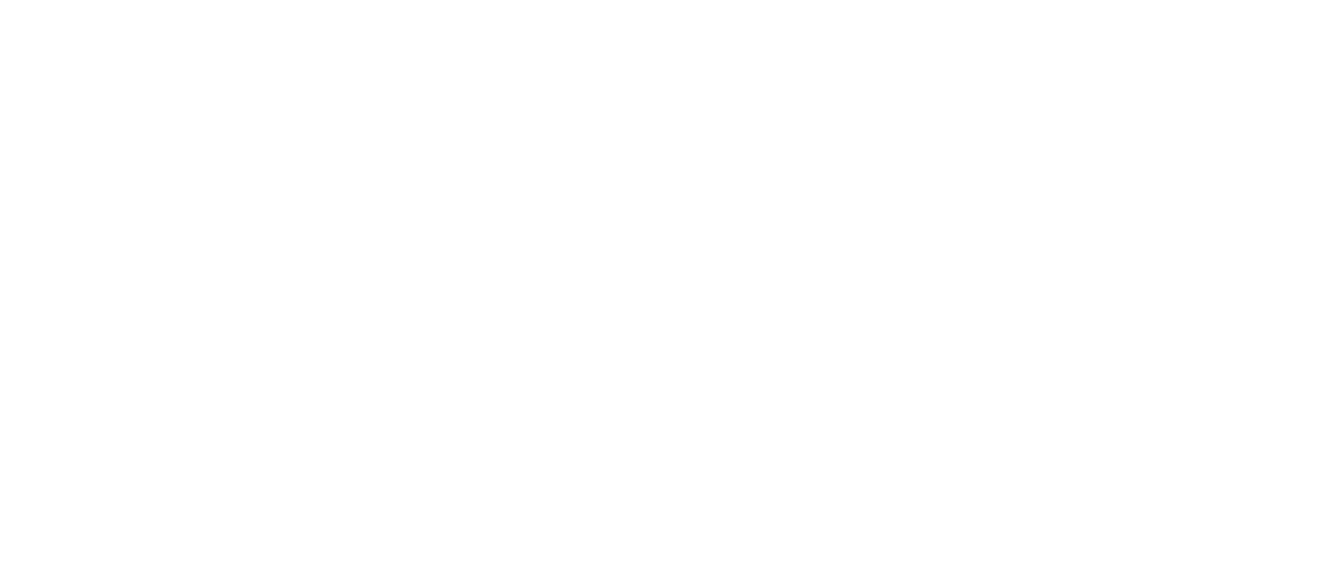
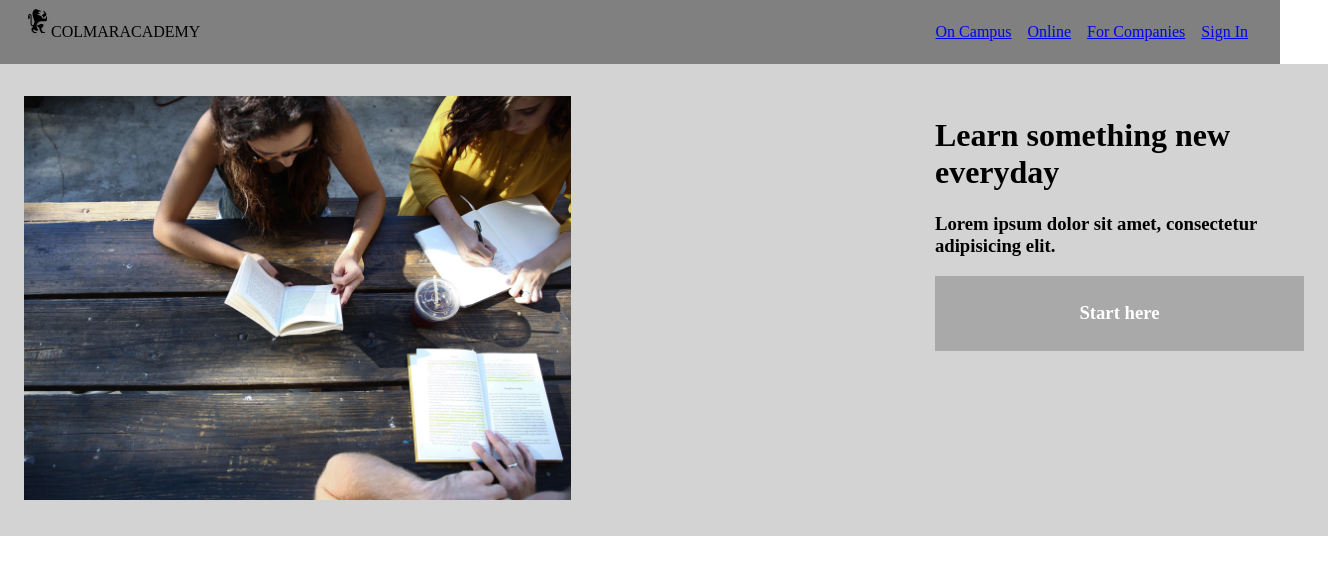
Before and after one commit to seanrhee/capstone, a plain HTML site: page index.html in a window 1280 px wide. Shown: the whole page, 1328 px wide, since content can reach past the window. Drawn offline with Linux system fonts and the light colour scheme.

Commit message:
Start navbar and jumbo

```diff
--- a/index.html
+++ b/index.html
@@ -3,10 +3,47 @@
   <head>
     <meta charset="utf-8">
     <title>Colmar Academy</title>
-    <link rel="stylesheet" href="/css/reset.css">
-    <link rel="stylesheet" href="/css/style.css">
+    <!-- <link rel="stylesheet" href="./resources/css/reset.css"> -->
+    <link rel="stylesheet" href="./resources/css/style.css">
   </head>
   <body>
+    <!-- nav start -->
+    <div class="header">
+      <div class="logo">
+        <img src="./resources/img/ic-logo.svg" alt="" id="icon">
+        <p>COLMARACADEMY</p>
+      </div>
+      <div class="menu">
+        <nav>
+          <img src="" alt=""><a href="#">On Campus</a>
+          <img src="" alt=""><a href="#">Online</a>
+          <img src="" alt=""><a href="#">For Companies</a>
+          <img src="" alt=""><a href="#">Sign In</a>
+        </nav>
+      </div>
+    </div>
+    <!-- nav end -->
+
+    <!-- pagecontent start -->
+    <div class="content">
+
+      <!-- jumbotron start -->
+      <div class="jumbotron">
+        <div class="logoimg">
+          <img src="./resources/img/banner.jpg" alt="" id="banner">
+        </div>
+        <div class="jumboinfo">
+          <h1>Learn something new everyday</h1>
+          <h3>Lorem ipsum dolor sit amet, consectetur adipisicing elit.</h3>
+          <div class="jumbobtn">
+            <h3>Start here</h3>
+          </div>
+        </div>
+
+      </div>
+      <!-- jumbotron end -->
+
+    </div>
 
   </body>
 </html>
--- /dev/null
+++ b/resources/css/style.css
@@ -0,0 +1,63 @@
+body {
+ margin: 0;
+}
+
+/*nav start*/
+.header{
+  width: 100%;
+  height: 64px;
+  box-sizing: border-box;
+  display: flex;
+  justify-content: space-between;
+  align-items: center;
+  position: fixed;
+  padding-left: 24px;
+  padding-right: 24px;
+  background-color: gray;
+}
+
+.logo{
+  display: flex;
+  align-items: flex-start;
+}
+
+#icon{
+  height: 32px;
+}
+
+nav{
+  display: flex;
+  justify-content: space-between;
+}
+
+nav a{
+  padding: 8px;
+}
+
+/*nav end*/
+
+.content{
+  padding-top: 64px;
+}
+
+/*jumbotron start*/
+.jumbotron{
+  padding: 32px 24px 32px 24px;
+  width: 100%;
+  display: flex;
+  justify-content: flex-start;;
+  background-color: lightgray;
+  /*display: inline-block;*/
+}
+#banner{
+  width: 60%;
+}
+
+.jumbobtn{
+  text-align: center;
+  background-color: darkgray;
+  color: white;
+  padding-top: 8px;
+  padding-bottom: 8px;
+}
+/*jumbotron end*/
```
Also changed, not shown: css/style.css (deleted), resources/css/reset.css (renamed from css/reset.css).
